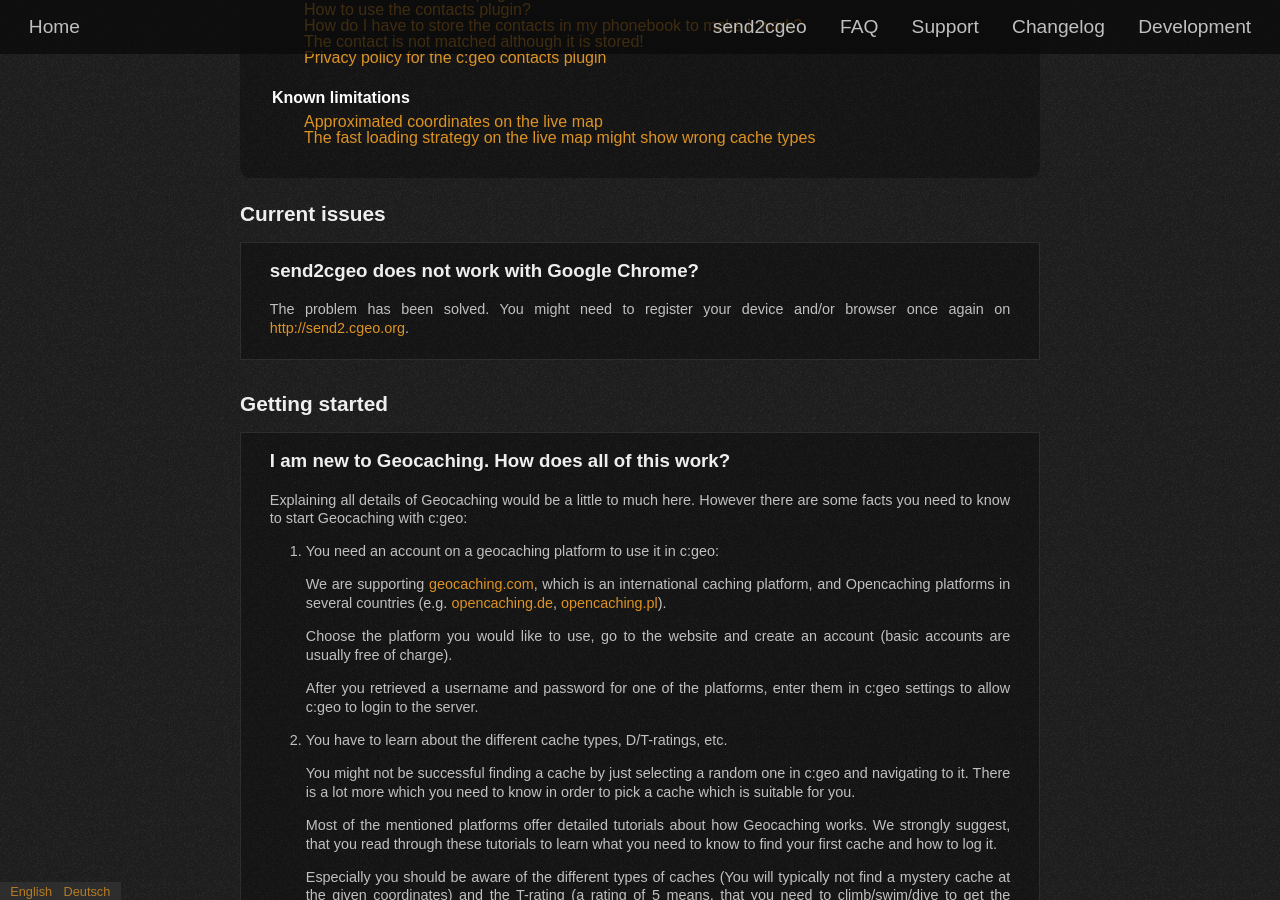
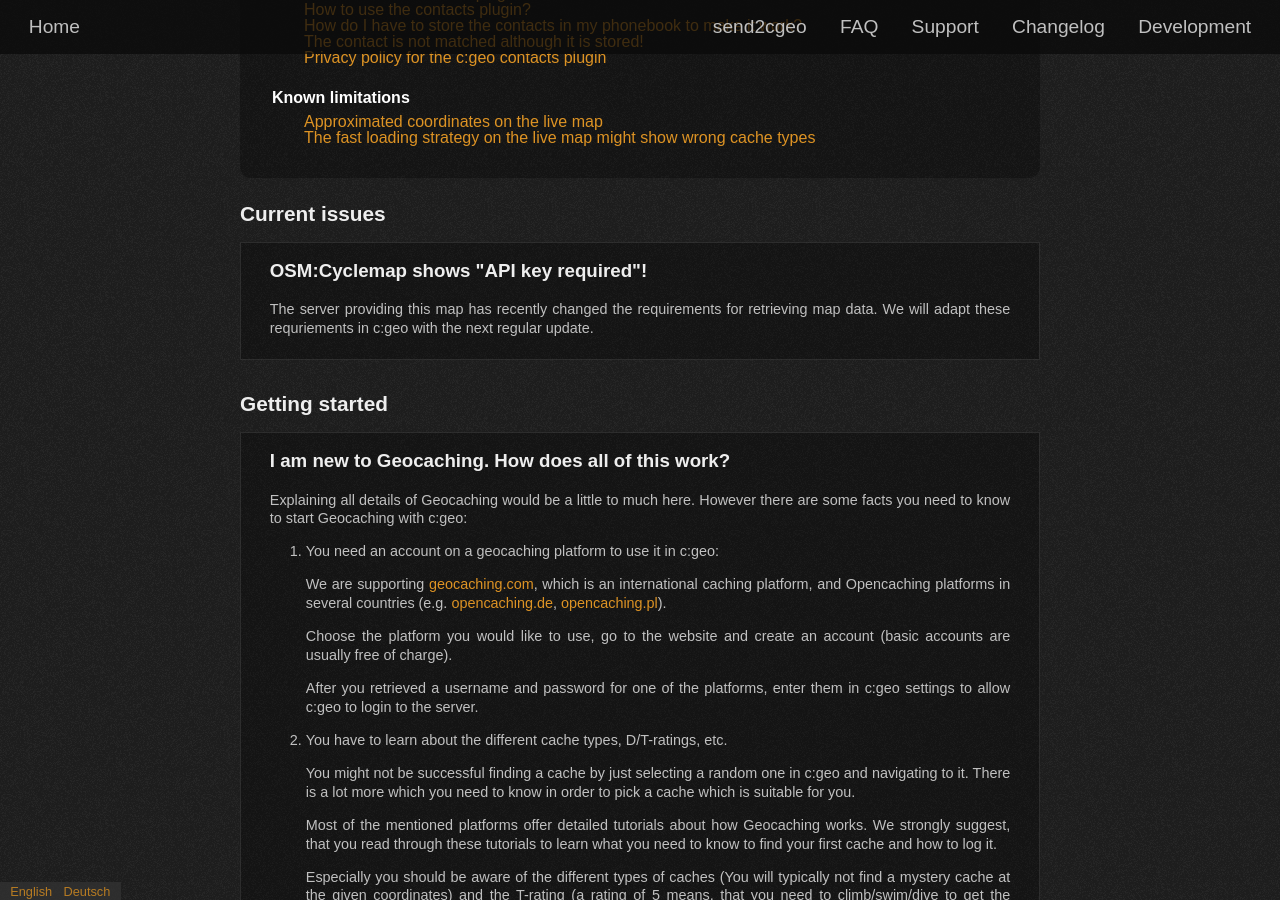
Before and after one commit to cgeo/cgeo.github.io, a Jekyll site: the page built from faq.html, in a window 1280 px wide and 900 px high, scrolled down 2511 px. Built offline with Jekyll 4.4.1, drawn with Linux system fonts in a browser that asks for light colours; some web fonts are replaced; some of the changed text lies outside the part shown.

Commit message:
FAQ: Add Cyclemap APIkey message to Known Problems

```diff
--- a/_data/faq.yml
+++ b/_data/faq.yml
@@ -3,17 +3,17 @@
       en: Current issues
       de: Aktuelle Probleme
   items:
-      - id: 6374
-        en:
-            title: send2cgeo does not work with Google Chrome?
-            content: |
-                The problem has been solved.
-                You might need to register your device and/or browser once again on [http://send2.cgeo.org](http://send2.cgeo.org).
-        de:
-            title: send2cgeo funktioniert nicht mit Google Chrome?
-            content: |
-                Das Problem wurde gelöst.
-                Ggf. musst du dein Gerät und/oder den Browser nochmals auf [http://send2.cgeo.org](http://send2.cgeo.org) registrieren.
+      - id: 6512
+        en:
+            title: OSM:Cyclemap shows "API key required"!
+            content: |
+                The server providing this map has recently changed the requirements for retrieving map data.
+                We will adapt these requriements in c:geo with the next regular update.
+        de:
+            title: OSM:Radfahrkarte zeigt "API key required" an!
+            content: |
+                Der Server, der diese Karte zur Verfügung stellt, hat kürzlich die die Bedingungen zum Empfang von Kartendaten geändert.
+                Wir werden dies in c:geo mit dem nächsten normalen Update anpassen.
 
 - id: getting-started
   title:
```
